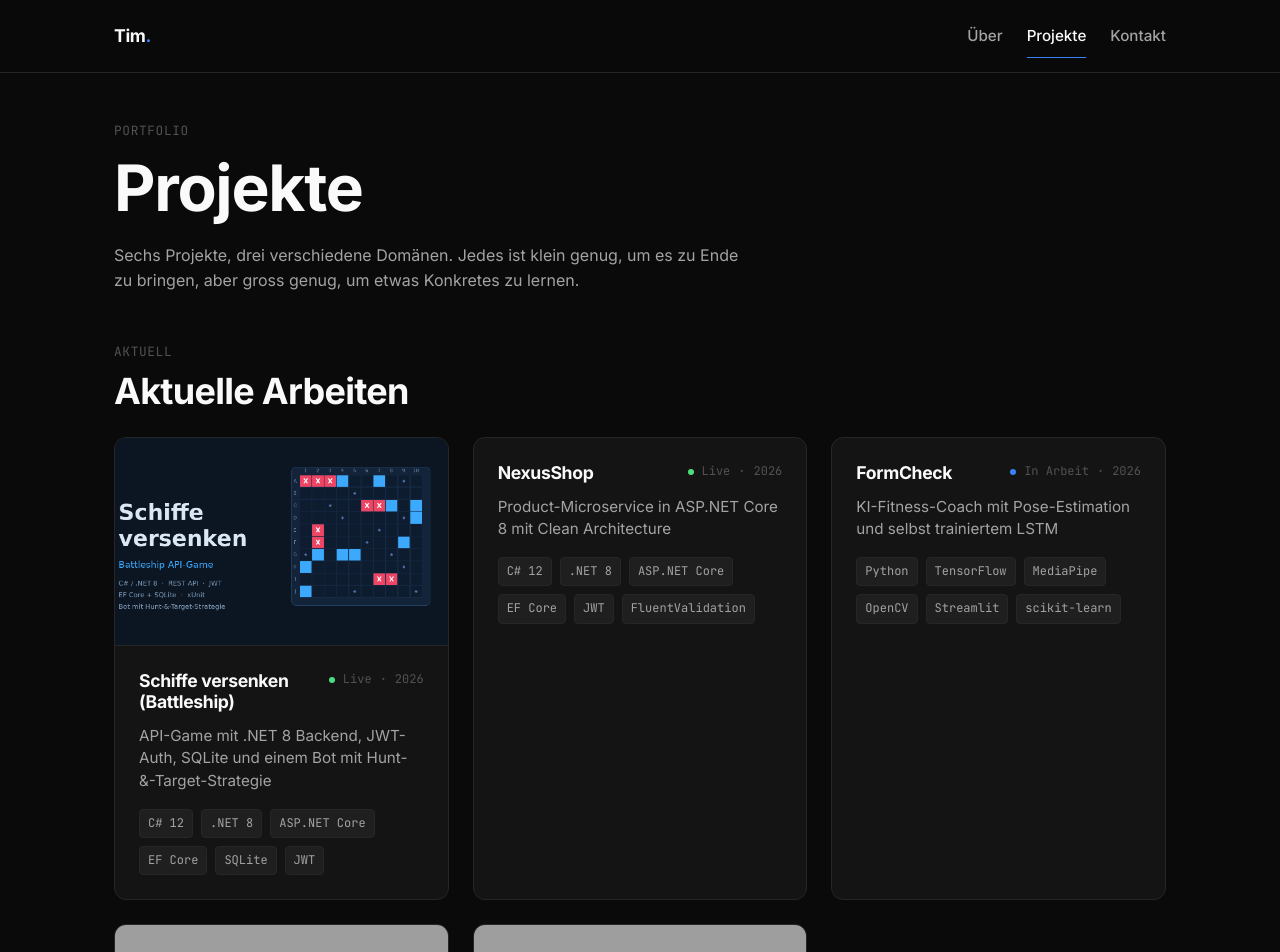
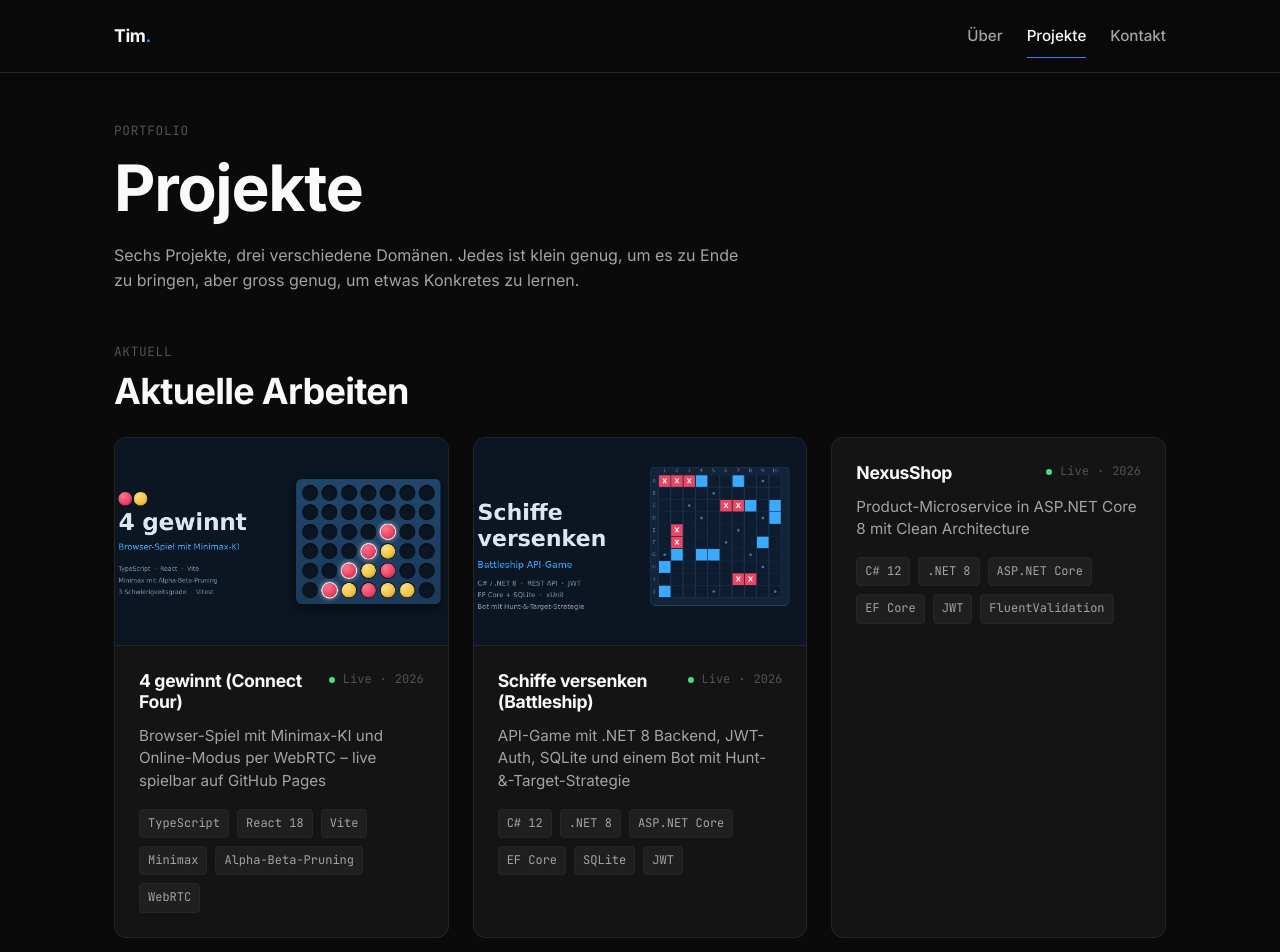
Before and after one commit to Elefant78/Elefant78.github.io, a React (Vite) app: page /projekte in a window 1280 px wide. Shown: the top 952 px of the page. Built offline with nearby package versions, Linux system fonts and the light colour scheme; grey boxes are pictures that could not be loaded.

Commit message:
Portfolio: 4 gewinnt mit Minimax-KI und Online-Modus (WebRTC/PeerJS) hinzugefügt

```diff
--- a/src/data/projects.ts
+++ b/src/data/projects.ts
@@ -1,6 +1,71 @@
 import type { Project } from '../types/project';
 
 export const projects: Project[] = [
+  {
+    slug: 'connectfour',
+    title: '4 gewinnt (Connect Four)',
+    tagline: 'Browser-Spiel mit Minimax-KI und Online-Modus per WebRTC – live spielbar auf GitHub Pages',
+    description:
+      'Das klassische 4 gewinnt als reines Frontend-Projekt: TypeScript, React und Vite, eine Minimax-KI mit Alpha-Beta-Pruning in drei Schwierigkeitsgraden, ein lokaler 2-Spieler-Modus und ein Online-Modus, der per WebRTC direkt von Browser zu Browser spielt - ganz ohne eigenen Server. Die komplette Spiellogik ist als pure functions von React getrennt und mit 36 Unit Tests abgesichert.',
+    year: '2026',
+    status: 'live',
+    techs: ['TypeScript', 'React 18', 'Vite', 'Minimax', 'Alpha-Beta-Pruning', 'WebRTC', 'PeerJS', 'Vitest', 'Web Audio API', 'GitHub Actions', 'GitHub Pages'],
+    liveUrl: 'https://elefant78.github.io/ConnectFour/',
+    repoUrl: 'https://github.com/Elefant78/ConnectFour',
+    screenshot: '/screenshots/connectfour.png',
+    highlights: [
+      'Minimax mit Alpha-Beta-Pruning: die Stufe "schwer" durchsucht den Spielbaum bis Tiefe 7 und antwortet dank Zugsortierung (Mitte zuerst) trotzdem deutlich unter einer Sekunde',
+      'Bewertungsfunktion über alle 4er-Fenster des Bretts: offene Dreier stark gewichtet, Zentrumsspalte bevorzugt - sofortige Gewinnzüge und Blocks sind auf jeder Stufe garantiert',
+      'Online-Modus per WebRTC (PeerJS): Spiel erstellen, Einladungslink oder 6-stelligen Code verschicken, Züge laufen direkt von Browser zu Browser - ohne eigenen Server',
+      'Strikte Trennung von Logik und UI: die komplette Spiellogik lebt als pure functions mit immutablem State in eigenen Modulen ohne React-Import',
+      '36 Unit Tests (Vitest): Gewinn-Erkennung in allen vier Richtungen, ungültige Züge, KI-Pflichtzüge, Online-Protokoll und eine komplette programmatische Partie KI gegen KI',
+      'Hover-Vorschau, Fall-Animation, Gewinnlinien-Hervorhebung, Undo, Punktestand und synthetisierte Sounds per Web Audio API - responsive und komplett auf Deutsch'
+    ],
+    sections: [
+      {
+        heading: 'Die KI: Minimax mit Alpha-Beta-Pruning',
+        body:
+          'Die KI simuliert abwechselnd eigene Züge und die besten Antworten des Gegners bis zu einer festen Suchtiefe und wählt den Zug mit dem besten garantierten Ergebnis. Alpha-Beta-Pruning schneidet dabei Äste ab, in die ein perfekter Gegenspieler nie hineinlaufen würde - das Ergebnis bleibt identisch, aber die Suche wird um Grössenordnungen schneller. Damit das Pruning oft greift, werden die Spalten von der Mitte nach aussen untersucht: gute Züge zuerst bedeutet mehr abgeschnittene Äste.'
+      },
+      {
+        heading: 'Bewertungsfunktion & Schwierigkeitsgrade',
+        body: '',
+        items: [
+          'Am Ende der Suchtiefe werden alle 4er-Fenster des Bretts (horizontal, vertikal, beide Diagonalen) gezählt: eigene Steine positiv, gegnerische negativ, offene Dreier stark gewichtet.',
+          'Steine in der Zentrumsspalte bekommen einen Bonus, weil durch die Mitte die meisten Gewinnlinien laufen.',
+          'Die Schwierigkeitsgrade steuern die Suchtiefe: leicht = 2, mittel = 4, schwer = 7. "Leicht" spielt zusätzlich mit 35% Wahrscheinlichkeit einen Zufallszug.',
+          'Unabhängig von der Stufe gilt: sofortige Gewinnzüge werden immer genommen und gegnerische Gewinnzüge immer blockiert - diese Prüfung läuft vor allem anderen.'
+        ]
+      },
+      {
+        heading: 'Architektur',
+        body:
+          'Die Spiellogik (Brett, Züge, Gewinnprüfung, KI) liegt in eigenen Modulen als pure functions mit immutablem State - ohne einen einzigen React-Import. Jeder Zug erzeugt einen neuen GameState, der alte bleibt unverändert. Das macht die Logik isoliert testbar und Undo trivial: die Zug-Historie wird einfach ohne die letzten Züge neu abgespielt. React kümmert sich nur um Darstellung und Interaktion.'
+      },
+      {
+        heading: 'Online-Modus: Peer-to-Peer per WebRTC',
+        body:
+          'Auch online bleibt das Spiel ein reines Frontend-Projekt ohne eigenen Server: Der Host erstellt ein Spiel und bekommt einen 6-stelligen Code plus Einladungslink, der Gast tritt damit bei. Der öffentliche PeerJS-Signalserver vermittelt nur den Verbindungsaufbau - danach laufen alle Züge direkt zwischen den beiden Browsern über einen WebRTC-DataChannel. Der Startspieler wechselt pro Runde deterministisch aus der Rundennummer, empfangene Nachrichten werden zur Laufzeit validiert und Züge nur übernommen, wenn der Gegner wirklich am Zug ist.'
+      },
+      {
+        heading: 'Testing & Deployment',
+        body:
+          'Vitest deckt Kernlogik und Online-Protokoll mit 36 Tests ab: Gewinn-Erkennung in allen vier Richtungen, Unentschieden, ungültige Züge (volle Spalte, Zug nach Spielende), Immutabilität, KI-Pflichtzüge auf allen Stufen (Gewinnen geht vor Blockieren), Antwortzeit unter einer Sekunde, eine komplette Partie KI gegen KI sowie Spiel-Codes und Nachrichten-Validierung des Online-Protokolls. Der Online-Flow wurde zusätzlich End-to-End mit zwei Browser-Instanzen über den echten Signalserver verifiziert. Ein GitHub-Actions-Workflow testet und baut bei jedem Push und deployed automatisch auf GitHub Pages.'
+      },
+      {
+        heading: 'Was ich gelernt habe',
+        body: '',
+        items: [
+          'Klassische Spielbaum-Suche: Minimax denkt in Garantien, nicht in Hoffnungen - der Gegner wird immer als perfekt angenommen.',
+          'Alpha-Beta-Pruning lebt von der Zugsortierung: gute Züge zuerst macht aus derselben Suchtiefe ein Vielfaches an Geschwindigkeit.',
+          'Immutabler State macht Spiellogik testbar und Features wie Undo fast gratis.',
+          'WebRTC braucht keinen Spielserver: ein Signalserver für den Verbindungsaufbau reicht, danach reden die Browser direkt miteinander - Peer-Daten müssen aber wie jede Nutzereingabe validiert werden.',
+          'Soundeffekte brauchen keine Audiodateien: die Web Audio API synthetisiert Plopp, Sieg-Arpeggio und Remis-Ton aus Oszillatoren.',
+          'Vite-Apps auf GitHub Pages brauchen die richtige base-Konfiguration, sonst zeigen alle Asset-Pfade ins Leere.'
+        ]
+      }
+    ]
+  },
   {
     slug: 'battleship',
     title: 'Schiffe versenken (Battleship)',
```
Also changed, not shown: public/screenshots/connectfour.png (added).
